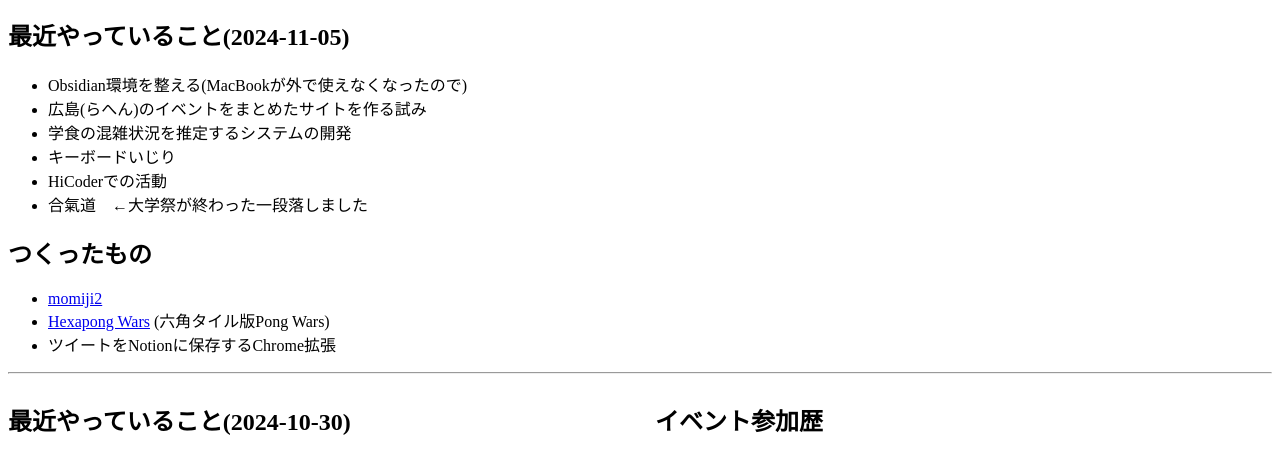
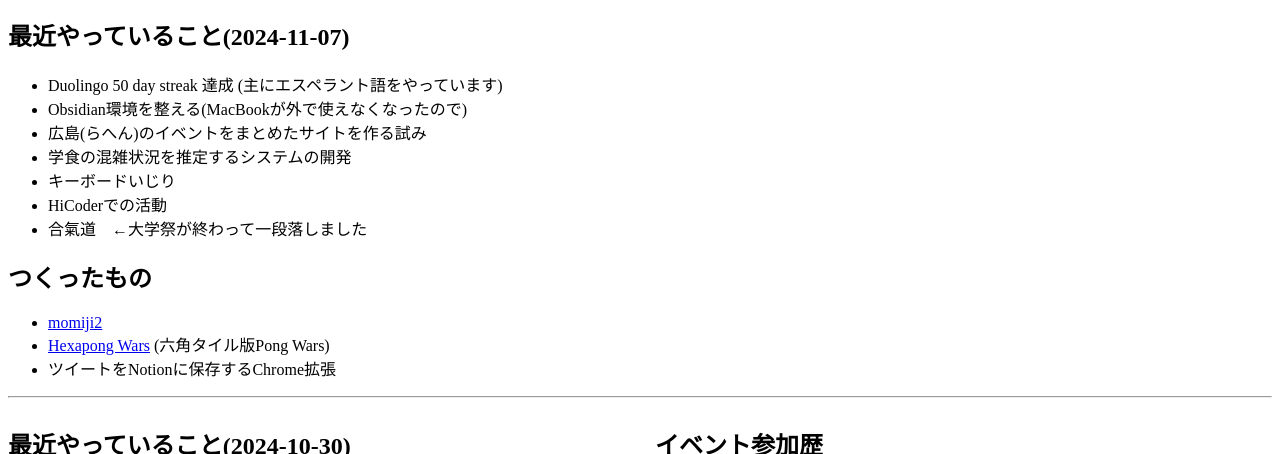
Before and after one commit to swawa-yu/swawa.dev, a plain HTML site: page index.html in a window 1280 px wide. Shown: the part 267-721 px from the top of the page. Drawn offline with Linux system fonts and the light colour scheme.

Commit message:
2024-11-07 更新

```diff
--- a/index.html
+++ b/index.html
@@ -46,14 +46,15 @@
         </div>
     </div>
 
-    <h2>最近やっていること(2024-11-05)</h2>
+    <h2>最近やっていること(2024-11-07)</h2>
     <ul>
+        <li>Duolingo 50 day streak 達成 (主にエスペラント語をやっています)</li>
         <li>Obsidian環境を整える(MacBookが外で使えなくなったので)</li>
         <li>広島(らへん)のイベントをまとめたサイトを作る試み</li>
         <li>学食の混雑状況を推定するシステムの開発</li>
         <li>キーボードいじり</li>
         <li>HiCoderでの活動</li>
-        <li>合氣道　←大学祭が終わった一段落しました</li>
+        <li>合氣道　←大学祭が終わって一段落しました</li>
     </ul>
 
     <h2>つくったもの</h2>
```
